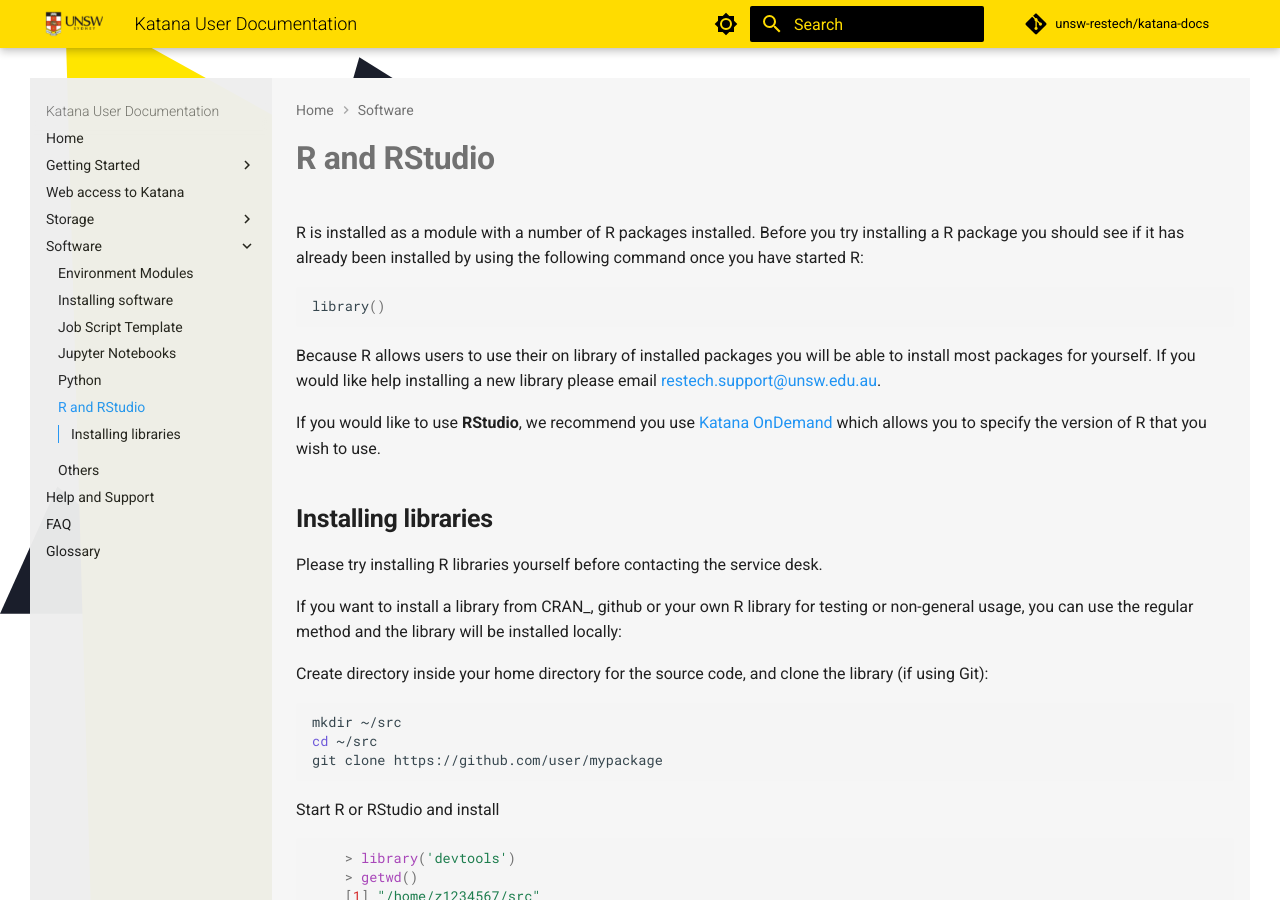
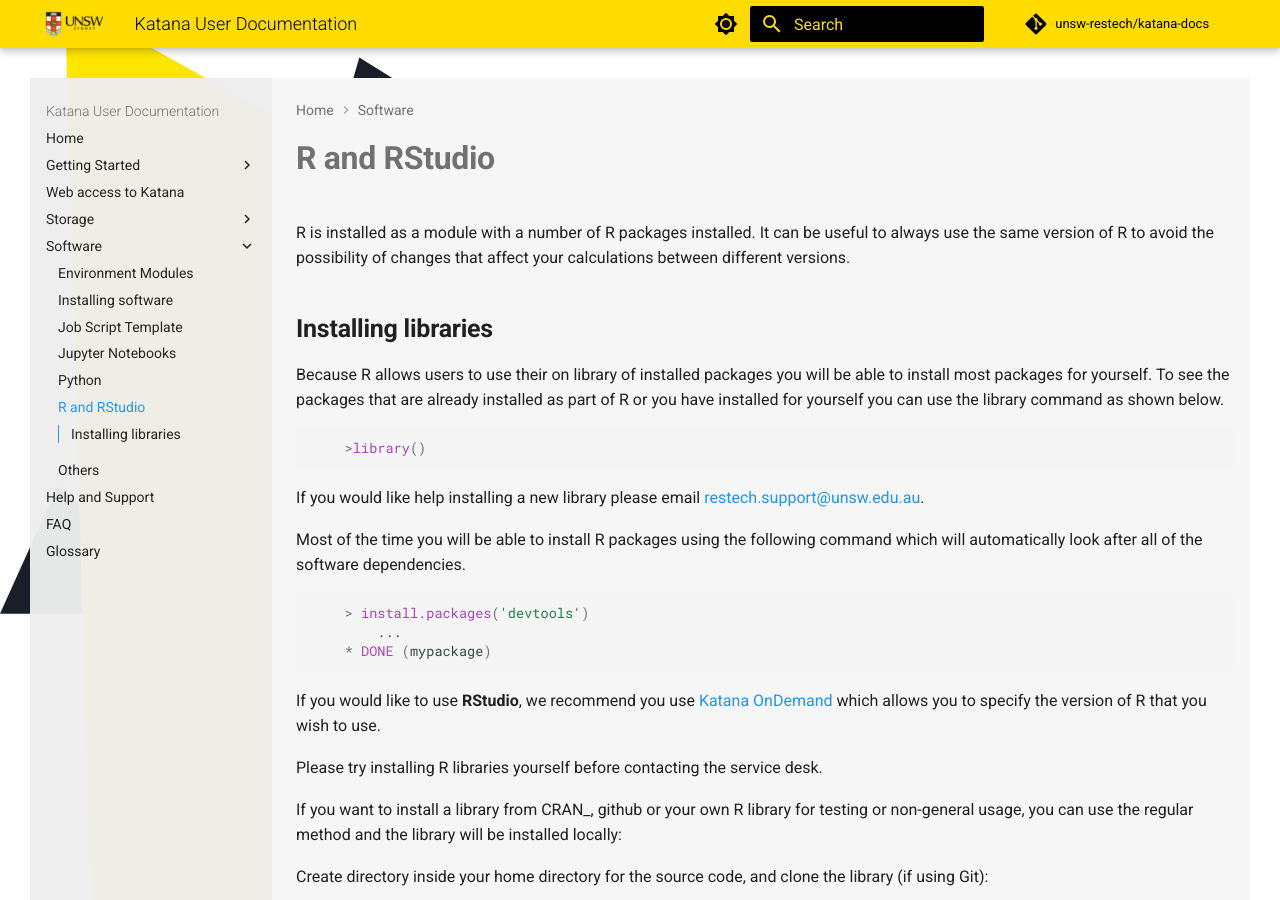
Before and after one commit to unsw-restech/unsw-restech.github.io, an MkDocs documentation site: the page built from docs/software/r.md, in a window 1280 px wide and 900 px high. Built offline with MkDocs 1.6.1 and Material for MkDocs 9.7.7, drawn with Linux system fonts in a browser that asks for light colours; comment, search, counter and statistics services are not loaded.

Commit message:
Update r.md
Updated R information.

````diff
--- a/docs/software/r.md
+++ b/docs/software/r.md
@@ -1,19 +1,33 @@
 title: R and RStudio
 
-R is installed as a module with a number of R packages installed. Before you try installing a R package you should see if it has already been installed
-by using the following command once you have started R:
+R is installed as a module with a number of R packages installed. It can be useful to always use the same version of R to avoid the possibility of changes that affect your
+calculations between different versions.
 
-``` bash
-library()
+## Installing libraries
+
+Because R allows users to use their on library of installed packages you will be able to install most packages for yourself. To see the packages that are already installed as
+part of R or you have installed for yourself you can use the library command as shown below.
+
+``` r
+    >library()
 ```
 
-Because R allows users to use their on library of installed packages you will be able to install most packages for yourself. If you would like help installing
-a new library please email [restech.support@unsw.edu.au](mailto:restech.support@unsw.edu.au).
+If you would like help installing a new library please email [restech.support@unsw.edu.au](mailto:restech.support@unsw.edu.au).
+
+Most of the time you will be able to install R packages using the following command which will automatically look after all of the software dependencies.
+
+``` r
+
+    > install.packages('devtools')
+        ...
+    * DONE (mypackage)
+```
+
+
 
 If you would like to use **RStudio**, we recommend you use [Katana OnDemand](../using_katana/ondemand.md) which allows you to specify the version of R that you
 wish to use.
 
-## Installing libraries
 
 Please try installing R libraries yourself before contacting the service desk.
 
````
